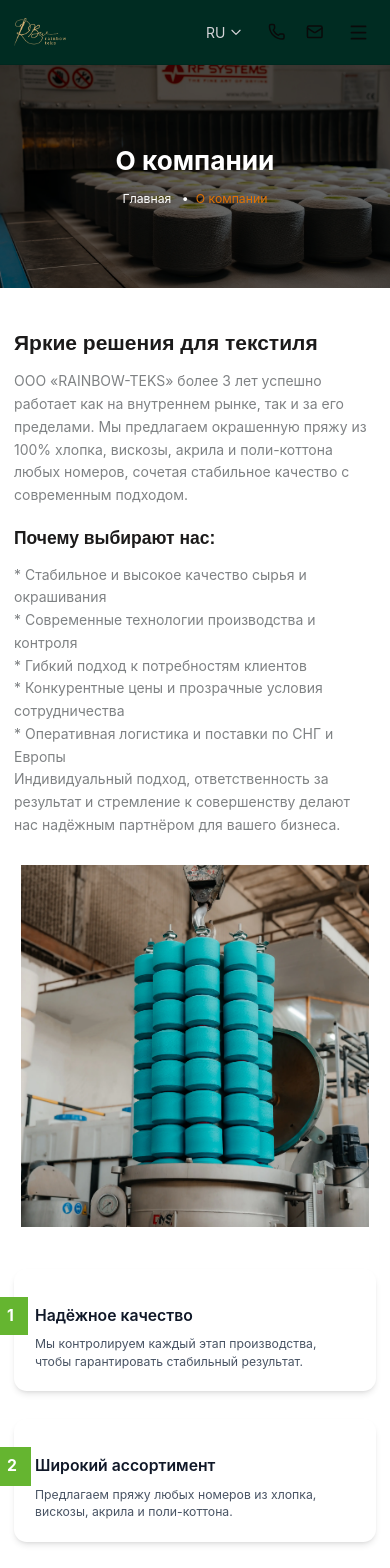
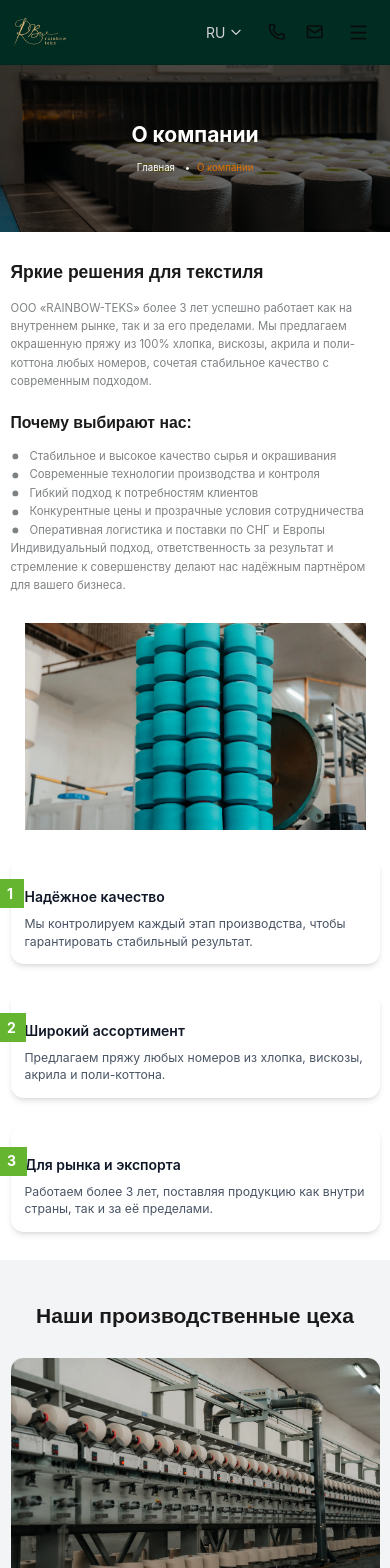
Before and after one commit to ganiyevm/Fablio, a Vue app in the folder fronted/: page /about in a window 390 px wide. Shown: the top 1568 px of the page. Built offline with nearby package versions, Linux system fonts and the light colour scheme.

Commit message:
chanched

```diff
--- a/fronted/src/pages/About.vue
+++ b/fronted/src/pages/About.vue
@@ -1,4 +1,3 @@
-
 <template>
   <div class="min-h-screen bg-white">
     <!-- Hero Section -->
@@ -52,12 +51,46 @@
             Почему выбирают нас:
           </h3>
           <p class="text-base lg:text-lg leading-relaxed text-[#7f8284]">
-            * Стабильное и высокое качество сырья и окрашивания <br>
-* Современные технологии производства и контроля <br>
-* Гибкий подход к потребностям клиентов <br>
-* Конкурентные цены и прозрачные условия сотрудничества <br>
-* Оперативная логистика и поставки по СНГ и Европы <br>
-
+  <svg
+    xmlns="http://www.w3.org/2000/svg"
+    class="inline-block mr-2 h-2.5 w-2.5 text-[#7f8284]"
+    viewBox="0 0 12 12"
+    fill="currentColor"
+  >
+    <circle cx="6" cy="6" r="4" />
+  </svg> Стабильное и высокое качество сырья и окрашивания <br>
+  <svg
+    xmlns="http://www.w3.org/2000/svg"
+    class="inline-block mr-2 h-2.5 w-2.5 text-[#7f8284]"
+    viewBox="0 0 12 12"
+    fill="currentColor"
+  >
+    <circle cx="6" cy="6" r="4" />
+  </svg> Современные технологии производства и контроля <br>
+  <svg
+    xmlns="http://www.w3.org/2000/svg"
+    class="inline-block mr-2 h-2.5 w-2.5 text-[#7f8284]"
+    viewBox="0 0 12 12"
+    fill="currentColor"
+  >
+    <circle cx="6" cy="6" r="4" />
+  </svg> Гибкий подход к потребностям клиентов <br>
+  <svg
+    xmlns="http://www.w3.org/2000/svg"
+    class="inline-block mr-2 h-2.5 w-2.5 text-[#7f8284]"
+    viewBox="0 0 12 12"
+    fill="currentColor"
+  >
+    <circle cx="6" cy="6" r="4" />
+  </svg> Конкурентные цены и прозрачные условия сотрудничества <br>
+  <svg
+    xmlns="http://www.w3.org/2000/svg"
+    class="inline-block mr-2 h-2.5 w-2.5 text-[#7f8284]"
+    viewBox="0 0 12 12"
+    fill="currentColor"
+  >
+    <circle cx="6" cy="6" r="4" />
+  </svg> Оперативная логистика и поставки по СНГ и Европы <br>
   Индивидуальный подход, ответственность за результат и стремление к совершенству делают нас надёжным партнёром для вашего бизнеса.
 </p>
         </div>
@@ -291,27 +324,27 @@
 
 <script setup lang="ts">
 import { computed, reactive, ref, onMounted, onUnmounted, onBeforeUnmount } from 'vue'
+import { RouterLink } from 'vue-router'
 
-import { RouterLink } from 'vue-router'
 const reviews = [
   {
     name: "Анна",
-    city:"Москва",
+    city: "Москва",
     text: "Работаем с RAINBOW-TEKS уже второй год — всегда получаем стабильное качество и быструю поставку.",
   },
   {
     name: "Ойбек",
-    city:"Ташкент",
+    city: "Ташкент",
     text: "Очень нравится широкий выбор пряжи и внимательное отношение к клиентам. Заказы приходят вовремя.",
   },
   {
     name: "Мария",
-    city:"Киев",
+    city: "Киев",
     text: "Цветовая палитра действительно впечатляет! Легко подбирать нужные оттенки для коллекций.",
   },
   {
     name: "Давид",
-    city:"Стамбул",
+    city: "Стамбул",
     text: "Компания зарекомендовала себя как надежный партнёр: чёткие сроки, качественный продукт и открытость в общении.",
   },
 ];
@@ -322,7 +355,7 @@ let interval: ReturnType<typeof setInterval> | null = null;
 onMounted(() => {
   interval = setInterval(() => {
     current.value = (current.value + 1) % reviews.length;
-  }, 5000); // 3 sekundda o'zgaradi
+  }, 5000);
 });
 
 onBeforeUnmount(() => {
@@ -343,7 +376,6 @@ type Product = {
   href?: string
 }
 
-/** Demo ma'lumotlar (rasmlarni o'zingiznikiga almashtiring) */
 const stepCards = [
   {
     title: 'Надёжное качество',
@@ -412,7 +444,6 @@ const itemss = ref<Product[]>([
   { id: 5, image: 'images/pr5.png' },
   { id: 6, image: 'images/pr6.png' },
   { id: 7, image: 'images/pr7.webp' },
-  // { id: 8, image: 'images/pr8.png' },
 ])
 
 const currentIndices = ref([0, 1, 2])
@@ -468,12 +499,270 @@ textarea:focus {
 }
 
 /* Responsive breakpoint adjustments */
-@media (max-width: 640px) {
-  .fade-enter-active, .fade-leave-active {
-    transition: opacity 0.3s;
+@media (max-width: 1024px) {
+  /* Hero Section */
+  .h-64.sm\:h-75 {
+    height: 16rem !important;
   }
-  .fade-enter, .fade-leave-to {
-    opacity: 0;
+  h1.text-3xl.sm\:text-4xl.lg\:text-5xl {
+    font-size: 2rem !important;
+  }
+  nav.text-sm {
+    font-size: 0.875rem !important;
+  }
+
+  /* First Content Section */
+  .lg\:grid-cols-2 {
+    grid-template-columns: 1fr;
+  }
+  .aspect-\[4\/4\] {
+    aspect-ratio: 16/9 !important;
+  }
+  h2.text-2xl.sm\:text-3xl.lg\:text-\[45px\] {
+    font-size: 1.75rem !important;
+    line-height: 2.25rem !important;
+  }
+  h3.text-xl.sm\:text-2xl.lg\:text-\[35px\] {
+    font-size: 1.5rem !important;
+    line-height: 2rem !important;
+  }
+  p.text-base.lg\:text-lg {
+    font-size: 0.9375rem !important;
+  }
+  .px-2.sm\:px-6 {
+    padding-left: 1rem !important;
+    padding-right: 1rem !important;
+  }
+
+  /* Three Step Cards */
+  .md\:grid-cols-3 {
+    grid-template-columns: repeat(auto-fit, minmax(250px, 1fr));
+  }
+  .md\:px-18 {
+    padding-left: 1.5rem !important;
+    padding-right: 1.5rem !important;
+  }
+  .top-8.sm\:top-14 {
+    top: 2rem !important;
+  }
+  .-left-6.sm\:-left-12 {
+    left: -1.5rem !important;
+  }
+  .px-4.sm\:px-6 {
+    padding-left: 1rem !important;
+    padding-right: 1rem !important;
+  }
+  .py-2.sm\:py-4 {
+    padding-top: 0.5rem !important;
+    padding-bottom: 0.5rem !important;
+  }
+  .text-lg.sm\:text-2xl {
+    font-size: 1.125rem !important;
+  }
+
+  /* Image Gallery Section */
+  h2[style*="font-size: 45px"] {
+    font-size: 2.25rem !important;
+    line-height: 2.75rem !important;
+  }
+  .flex.gap-6.overflow-x-auto {
+    flex-direction: column;
+    align-items: center;
+  }
+  article.w-106 {
+    width: 100% !important;
+    max-width: 500px;
+  }
+  .max-w-3xl.translate-x-80 {
+    transform: translateX(0) !important;
+    padding: 1rem !important;
+    max-width: 90% !important;
+  }
+  .bg-\[\#65B530\] {
+    padding: 1.5rem !important;
+  }
+  .bg-\[\#65B530\] p.text-\[19px\] {
+    font-size: 1rem !important;
+  }
+  .bg-\[\#65B530\] p.text-\[24px\] {
+    font-size: 1.25rem !important;
+  }
+  .bg-\[\#65B530\] p.text-\[22px\] {
+    font-size: 1.125rem !important;
+  }
+  .max-w-7xl {
+    padding: 1.5rem !important;
+  }
+  .grid.md\:grid-cols-3 {
+    grid-template-columns: repeat(auto-fit, minmax(250px, 1fr));
+  }
+}
+
+@media (max-width: 768px) {
+  /* Hero Section */
+  .h-64.sm\:h-75 {
+    height: 14rem !important;
+  }
+  h1.text-3xl.sm\:text-4xl.lg\:text-5xl {
+    font-size: 1.75rem !important;
+  }
+  nav.text-sm {
+    font-size: 0.75rem !important;
+  }
+
+  /* First Content Section */
+  .py-12.sm\:py-16.lg\:py-20 {
+    padding-top: 2rem !important;
+    padding-bottom: 2rem !important;
+  }
+  h2.text-2xl.sm\:text-3xl.lg\:text-\[45px\] {
+    font-size: 1.5rem !important;
+    line-height: 2rem !important;
+  }
+  h3.text-xl.sm\:text-2xl.lg\:text-\[35px\] {
+    font-size: 1.25rem !important;
+    line-height: 1.75rem !important;
+  }
+  p.text-base.lg\:text-lg {
+    font-size: 0.875rem !important;
+  }
+
+  /* Three Step Cards */
+  .mt-12.sm\:mt-16 {
+    margin-top: 2rem !important;
+  }
+  .md\:grid-cols-3 {
+    grid-template-columns: 1fr;
+  }
+  .p-6 {
+    padding: 1rem !important;
+  }
+  h3.text-lg.sm\:text-xl {
+    font-size: 1rem !important;
+  }
+  p.text-sm.sm\:text-base {
+    font-size: 0.875rem !important;
+  }
+
+  /* Image Gallery Section */
+  h2[style*="font-size: 45px"] {
+    font-size: 1.75rem !important;
+    line-height: 2.25rem !important;
+  }
+  .container.py-20 {
+    padding-top: 2rem !important;
+    padding-bottom: 2rem !important;
+  }
+  article.w-106 {
+    width: 100% !important;
+    max-width: 100% !important;
+  }
+  .fixed.inset-0 .max-w-5xl {
+    max-width: 95% !important;
+  }
+  .h-120 {
+    height: auto !important;
+    padding-bottom: 2rem !important;
+  }
+  .bg-\[\#65B530\] {
+    padding: 1rem !important;
+  }
+  .bg-\[\#65B530\] .h-60 {
+    height: auto !important;
+  }
+  .bg-\[\#65B530\] p.text-\[19px\] {
+    font-size: 0.875rem !important;
+  }
+  .bg-\[\#65B530\] p.text-\[24px\] {
+    font-size: 1.125rem !important;
+  }
+  .bg-\[\#65B530\] p.text-\[22px\] {
+    font-size: 1rem !important;
+  }
+  .text-4xl {
+    font-size: 1.5rem !important;
+  }
+  .text-\[16px\] {
+    font-size: 0.875rem !important;
+  }
+  .grid.md\:grid-cols-3 {
+    grid-template-columns: 1fr;
+  }
+  .pt-40 {
+    padding-top: 2rem !important;
+  }
+}
+
+@media (max-width: 480px) {
+  /* Hero Section */
+  .h-64.sm\:h-75 {
+    height: 12rem !important;
+  }
+  h1.text-3xl.sm\:text-4xl.lg\:text-5xl {
+    font-size: 1.5rem !important;
+  }
+  nav.text-sm {
+    font-size: 0.6875rem !important;
+  }
+
+  /* First Content Section */
+  h2.text-2xl.sm\:text-3xl.lg\:text-\[45px\] {
+    font-size: 1.25rem !important;
+    line-height: 1.75rem !important;
+  }
+  h3.text-xl.sm\:text-2xl.lg\:text-\[35px\] {
+    font-size: 1.125rem !important;
+    line-height: 1.5rem !important;
+  }
+  p.text-base.lg\:text-lg {
+    font-size: 0.8125rem !important;
+  }
+  .px-4 {
+    padding-left: 0.75rem !important;
+    padding-right: 0.75rem !important;
+  }
+
+  /* Three Step Cards */
+  .top-8.sm\:top-14 {
+    top: 1.5rem !important;
+  }
+  .-left-6.sm\:-left-12 {
+    left: -1rem !important;
+  }
+  .px-4.sm\:px-6 {
+    padding-left: 0.75rem !important;
+    padding-right: 0.75rem !important;
+  }
+  .py-2.sm\:py-4 {
+    padding-top: 0.25rem !important;
+    padding-bottom: 0.25rem !important;
+  }
+  .text-lg.sm\:text-2xl {
+    font-size: 1rem !important;
+  }
+
+  /* Image Gallery Section */
+  h2[style*="font-size: 45px"] {
+    font-size: 1.5rem !important;
+    line-height: 2rem !important;
+  }
+  .aspect-\[16\/10\] {
+    aspect-ratio: 4/3 !important;
+  }
+  .bg-\[\#65B530\] {
+    padding: 0.75rem !important;
+  }
+  .bg-\[\#65B530\] p.text-\[19px\] {
+    font-size: 0.75rem !important;
+  }
+  .bg-\[\#65B530\] p.text-\[24px\] {
+    font-size: 1rem !important;
+  }
+  .bg-\[\#65B530\] p.text-\[22px\] {
+    font-size: 0.875rem !important;
+  }
+  .p-4 {
+    padding: 0.75rem !important;
   }
 }
 </style>
--- a/fronted/src/pages/Home.vue
+++ b/fronted/src/pages/Home.vue
@@ -588,8 +588,8 @@
               <p
                 class="flex flex-col items-center justify-center font-fira_sans text-4xl max-md:text-2xl font-semibold text-[#d9d9d9]"
               >
-                <span class="mb-2 max-md:mb-1">ПРЯЖА ВАША</span>
-                <span class="mb-4 max-md:mb-2">КРАСКА НАША</span>
+                <span class="mb-2 max-md:mb-1">Добавим цвет</span>
+                <span class="mb-4 max-md:mb-2">вашей пряже</span>
                 <svg
                   class="w-[62px] h-[42px] max-md:w-8 max-md:h-6 stroke-current animate-bounce"
                   viewBox="0 0 24 24"
```
Lines whose indentation alone changed are shown as unchanged.
